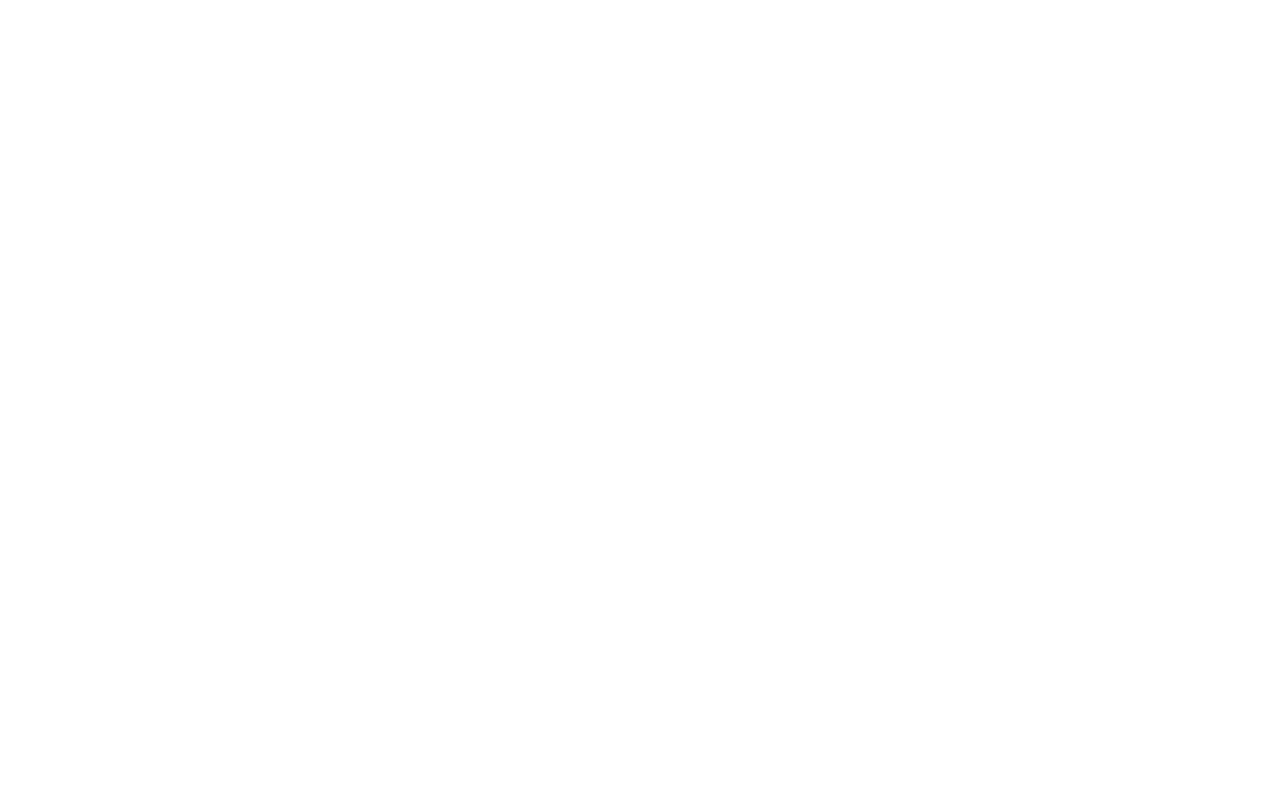
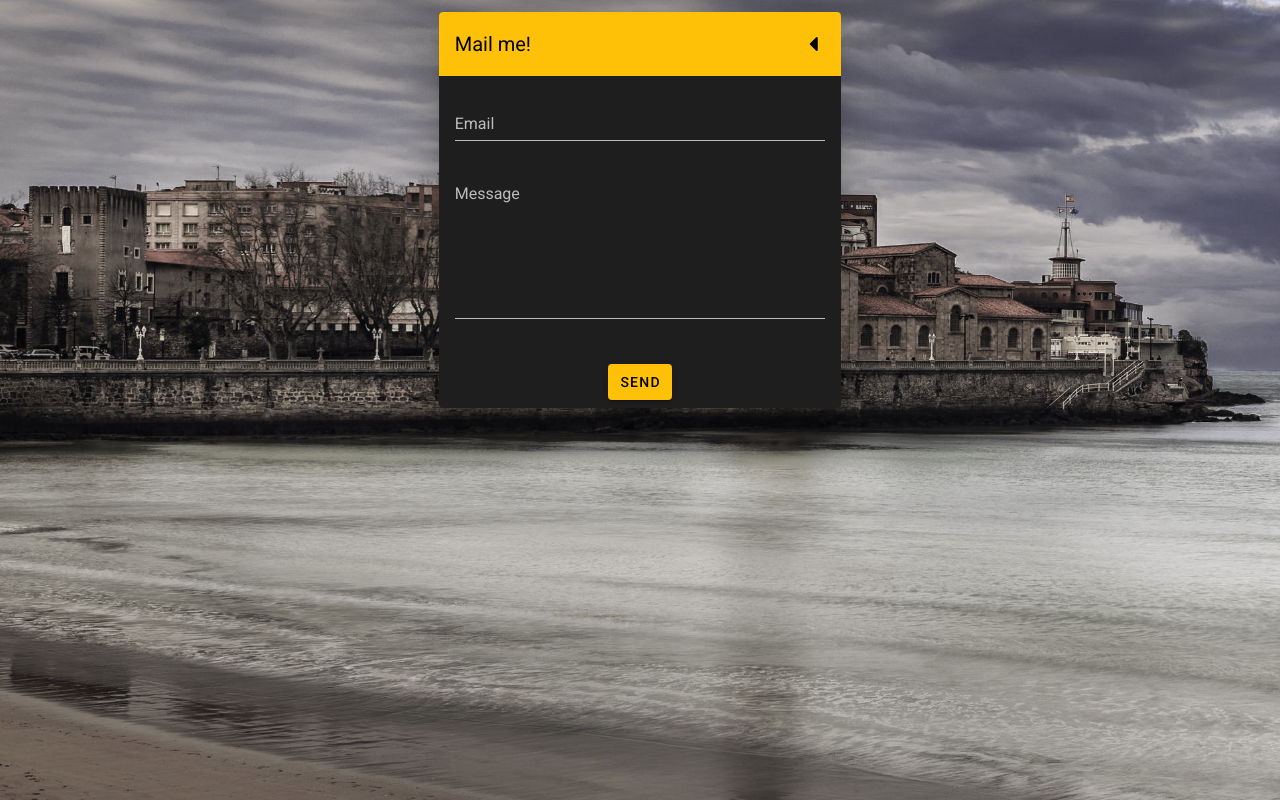
Before and after one commit to Llambi/Portfolio, a Vue app: page /contactMe in a window 1280 px wide. Built offline with nearby package versions, Linux system fonts and the light colour scheme.

Commit message:
[FEATURE] Realizado componente de Contact Me a falta de la Function.

```diff
--- a/package.json
+++ b/package.json
@@ -18,11 +18,13 @@
     "@vue/cli-plugin-babel": "^3.11.0",
     "@vue/cli-plugin-eslint": "^3.11.0",
     "@vue/cli-service": "^3.11.0",
+    "axios": "^0.18.0",
     "babel-eslint": "^10.0.1",
     "eslint": "^5.16.0",
     "eslint-plugin-vue": "^5.0.0",
     "sass": "^1.17.4",
     "sass-loader": "^7.1.0",
+    "vue-cli-plugin-axios": "^0.0.4",
     "vue-cli-plugin-vuetify": "^0.6.3",
     "vue-template-compiler": "^2.6.10",
     "vuetify-loader": "^1.2.2"
--- a/src/components/HomeCardComponent.vue
+++ b/src/components/HomeCardComponent.vue
@@ -72,7 +72,7 @@
                             <v-card-actions>
                                 <div class="flex-grow-1 "></div>
                                 <v-btn class="black--text" color="amber">About me</v-btn>
-                                <v-btn class="black--text" color="amber">Contact me</v-btn>
+                                <v-btn class="black--text" color="amber" to="/contactMe">Contact me</v-btn>
                             </v-card-actions>
                         </v-layout>
                     </v-card>
--- a/src/components/MailMe.vue
+++ b/src/components/MailMe.vue
@@ -27,10 +27,7 @@
                                 <template v-slot:activator="{ on }">
                                     <v-btn
                                             icon
-                                            large
-                                            path="/"
-                                            target="_blank"
-                                            v-on="on"
+                                            to="/"
                                     >
                                         <v-icon color="black">fas fa-caret-left</v-icon>
                                     </v-btn>
@@ -44,19 +41,27 @@
                                         label="Email"
                                         name="email"
                                         type="text"
+                                        v-model="email"
                                 ></v-text-field>
                                 <v-textarea
                                         label="Message"
                                         autocomplete="email"
                                         name="msg"
                                         no-resize
+                                        v-model="msg"
                                 ></v-textarea>
                             </v-form>
                         </v-card-text>
                         <v-layout justify-center>
                             <v-card-actions>
                                 <div class="flex-grow-1 "></div>
-                                <v-btn class="black--text" color="amber">Send</v-btn>
+                                <v-btn
+                                        class="black--text"
+                                        color="amber"
+                                        @click.native="sendMail"
+                                >
+                                    Send
+                                </v-btn>
                             </v-card-actions>
                         </v-layout>
                     </v-card>
@@ -67,8 +72,35 @@
 </template>
 
 <script>
+    import axios from 'axios';
+
     export default {
-        name: "mail-me"
+        name: "mail-me",
+        data() {
+            return {
+                msg: "",
+                email: ""
+            }
+        },
+        methods: {
+            sendMail() {
+                const url = ""; //TODO: Obtener url de la Function
+                const postBody = {
+                    msg: this.msg,
+                    sender_mail: this.email
+                };
+
+                axios.post(url, {
+                    body: postBody
+                }).then(() => {
+                })
+                    .catch((e) => {
+                        // eslint-disable-next-line no-console
+                        console.error(e)
+                    });
+
+            }
+        }
     }
 </script>
 
--- a/src/main.js
+++ b/src/main.js
@@ -1,4 +1,5 @@
 import Vue from 'vue'
+import './plugins/axios'
 import App from './App.vue'
 import vuetify from './plugins/vuetify';
 import router from './router'
--- /dev/null
+++ b/src/plugins/axios.js
@@ -0,0 +1,61 @@
+"use strict";
+
+import Vue from 'vue';
+import axios from "axios";
+
+// Full config:  https://github.com/axios/axios#request-config
+// axios.defaults.baseURL = process.env.baseURL || process.env.apiUrl || '';
+// axios.defaults.headers.common['Authorization'] = AUTH_TOKEN;
+// axios.defaults.headers.post['Content-Type'] = 'application/x-www-form-urlencoded';
+
+let config = {
+  // baseURL: process.env.baseURL || process.env.apiUrl || ""
+  // timeout: 60 * 1000, // Timeout
+  // withCredentials: true, // Check cross-site Access-Control
+};
+
+const _axios = axios.create(config);
+
+_axios.interceptors.request.use(
+  function(config) {
+    // Do something before request is sent
+    return config;
+  },
+  function(error) {
+    // Do something with request error
+    return Promise.reject(error);
+  }
+);
+
+// Add a response interceptor
+_axios.interceptors.response.use(
+  function(response) {
+    // Do something with response data
+    return response;
+  },
+  function(error) {
+    // Do something with response error
+    return Promise.reject(error);
+  }
+);
+
+Plugin.install = function(Vue, options) {
+  Vue.axios = _axios;
+  window.axios = _axios;
+  Object.defineProperties(Vue.prototype, {
+    axios: {
+      get() {
+        return _axios;
+      }
+    },
+    $axios: {
+      get() {
+        return _axios;
+      }
+    },
+  });
+};
+
+Vue.use(Plugin)
+
+export default Plugin;
--- a/src/views/Home.vue
+++ b/src/views/Home.vue
@@ -5,19 +5,19 @@
                 height="100%"
                 jumbotron
         >
-            <mail-me/>
-<!--            <home-card-component/>-->
+            <router-view/>
         </v-img>
     </v-app>
 </template>
 
 <script>
 
-   import HomeCardComponent from "../components/HomeCardComponent";
-   import MailMe from "../components/MailMe";
-
     export default {
         name: 'App',
-        components: {HomeCardComponent, MailMe},
+        data() {
+            return {
+                isMe: true
+            }
+        }
     }
 </script>
```
Also changed, not shown: src/router.js (+9 -2 lines), 1 other file (tests, documents, lock files or other folders).
